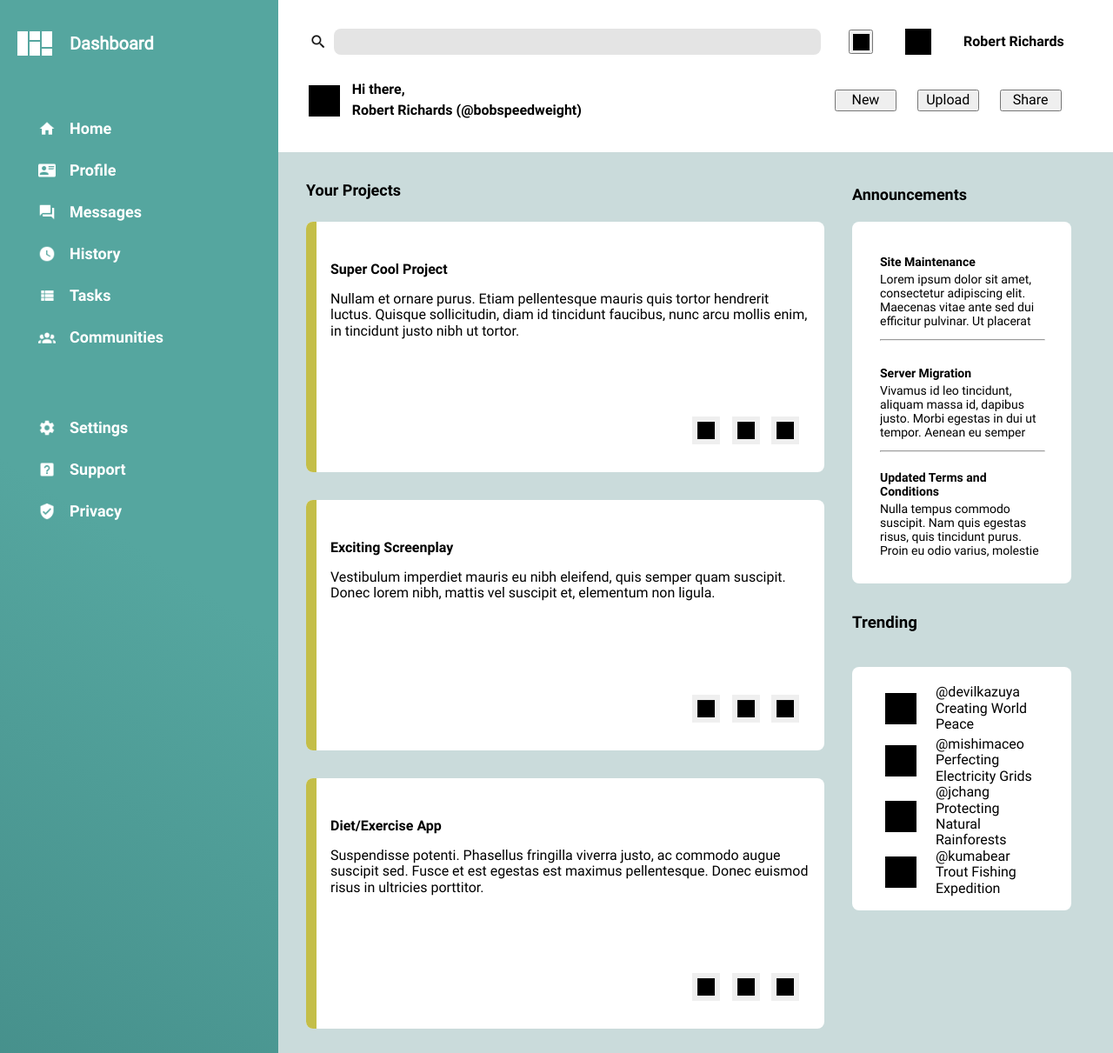
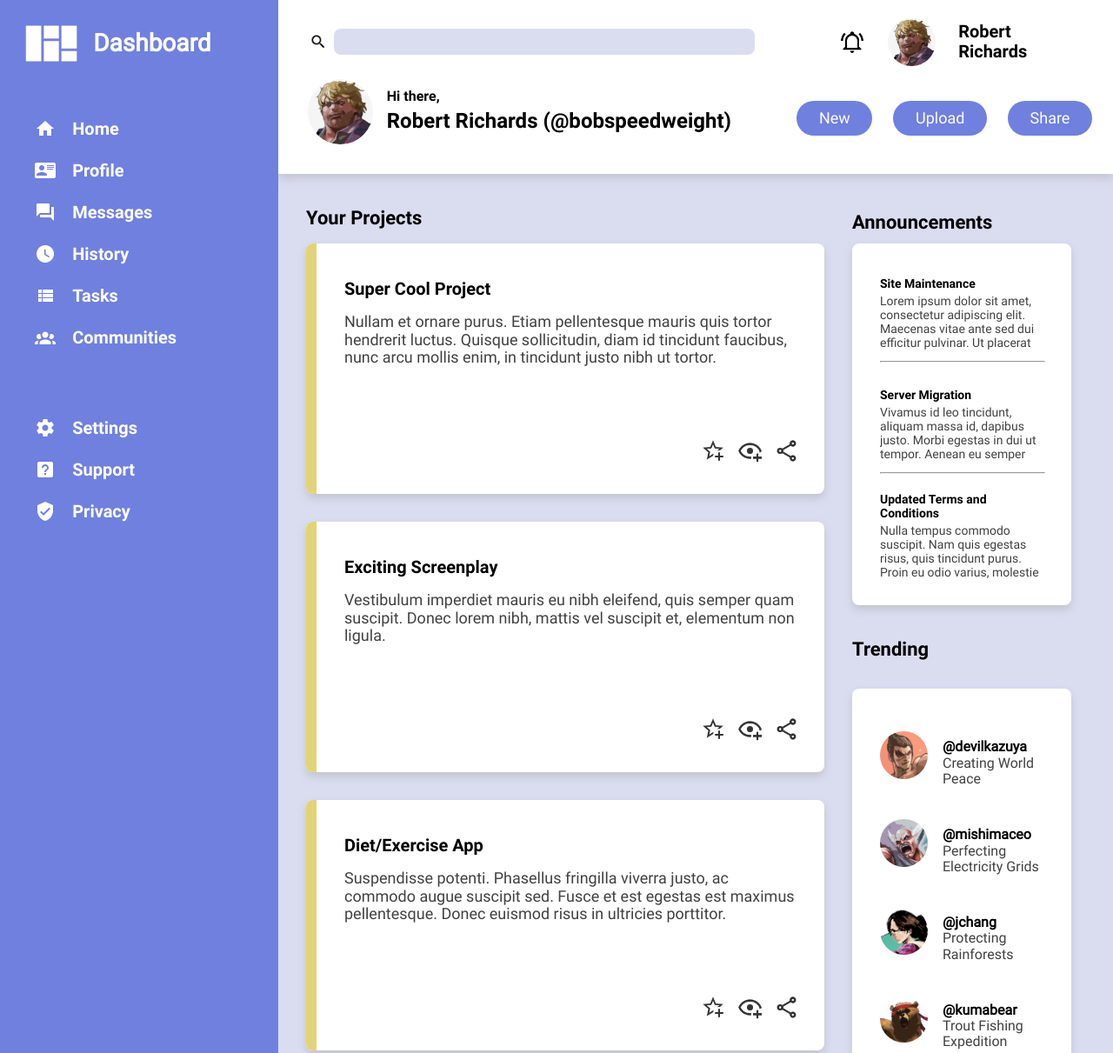
Before and after one commit to DMRobb77/admin-panel-interface-only, a plain HTML site: page index.html in a window 1280 px wide. Shown: the top 1211 px of the page at 87% size. Drawn offline with Linux system fonts and the light colour scheme.

Commit message:
Add user profile pictures, finalize formatting Import and format profile and button icons. Adjust top-left logo location. Increase font sizes across the board. Change the overall color scheme to different shades of blue. Add drop shadows to the header and article elements. Finish formatting the sizes and layout of the trending box in the lower right.

```diff
--- a/index.html
+++ b/index.html
@@ -17,12 +17,12 @@
                 <input type="text" name="search" id="search">
             </div>
             <div class="small-userinfo">
-                <button class="notification-bell"><img src="square.png" alt=""></button>
-                <img src="square.png" alt="" class="pfp">
+                <button class="notification-bell"></button>
+                <img src="icons/bob-profile.png" alt="" class="pfp">
                 <span class="username">Robert Richards</span>
             </div>
             <div class="large-userinfo">
-                <img src="square.png" alt="" class="pfp">
+                <img src="icons/bob-profile.png" alt="" class="pfp">
                 <div class="greeting-name">
                     <span>Hi there,</span>
                     <span class="username">Robert Richards (@bobspeedweight)</span>
@@ -234,7 +234,7 @@
                 <div class="trending">
                         <div class="trending-tile">
                             <div class="user-tile">
-                                <img src="square.png" alt="">
+                                <img src="icons/kazuya-profile.png" alt="">
                                 <div class="userinfo">
                                     <span class="username">@devilkazuya</span>
                                     <span class="userproject">Creating World
@@ -242,7 +242,7 @@
                                 </div>
                             </div>
                             <div class="user-tile">
-                                <img src="square.png" alt="">
+                                <img src="icons/heihachi-profile.png" alt="">
                                 <div class="userinfo">
                                     <span class="username">@mishimaceo</span>
                                     <span class="userproject">Perfecting Electricity
@@ -251,16 +251,16 @@
                                 </div>
                             </div>
                             <div class="user-tile">
-                                <img src="square.png" alt="">
+                                <img src="icons/julia-profile.png" alt="">
                                 <div class="userinfo">
                                     <span class="username">@jchang</span>
-                                    <span class="userproject">Protecting Natural
+                                    <span class="userproject">Protecting
                                         Rainforests
                                     </span>
                                 </div>
                             </div>
                             <div class="user-tile">
-                                <img src="square.png" alt="">
+                                <img src="icons/kuma-profile.png" alt="">
                                 <div class="userinfo">
                                     <span class="username">@kumabear</span>
                                     <span class="userproject">Trout Fishing
--- a/style.css
+++ b/style.css
@@ -9,8 +9,10 @@
 }
 
 :root {
-    --lightteal: #55a69f;
-    --darkteal: #317170;
+    --off-white: #FDFCFB;
+    --lightestblue: #daddf0;
+    --lightblue: #9BB7ED;
+    --darkblue: #6f80df;
 }
 
 * {
@@ -29,12 +31,13 @@ h1, h2, h3, h4 {
 .container {
     display: grid;
     height: 100vh;
-    grid-template-columns: min(20rem, 30%) 3fr;
-    grid-template-rows: 175px 1fr;
+    grid-template-columns: min(20rem, 28%) 3fr;
+    grid-template-rows: 200px 1fr;
     font-family: Roboto;
 }
 
 .sidebar {
+    z-index: 1;
     margin-left: 0.5rem;
     grid-column: 1;
     grid-row: 1 / 3;
@@ -43,11 +46,13 @@ h1, h2, h3, h4 {
     grid-template-rows: 100px 20rem 12rem;
     gap: 1.5rem;
     margin: 0;
-    background: linear-gradient(33deg, var(--darkteal), var(--lightteal) 70%);
+    background-color: var(--darkblue);
+    /*background: linear-gradient(33deg, var(--darkblue), var(--lightblue) 70%);*/
     color: white;
 }
 
 .header {
+    z-index: 1;
     grid-column: 2;
     grid-row: 1;
     display: grid;
@@ -55,6 +60,7 @@ h1, h2, h3, h4 {
     grid-template-rows: 80px 1fr;
     background-color: white;
     padding: 0.5rem 0 2rem 0;
+    box-shadow: 0px 5px 10px rgba(163, 163, 163, 0.432);
 }
 
 .article {
@@ -63,10 +69,11 @@ h1, h2, h3, h4 {
     display: grid;
     grid-template-columns: 3fr minmax(300px, 25%);
     grid-template-rows: 1fr;
-    background-color: #cadbdb;
+    background-color: var(--lightestblue);
 }
 
 /* Sidebar elements */
+
 
 .sidebar ul {
     list-style: none;
@@ -78,37 +85,40 @@ h1, h2, h3, h4 {
     display: grid;
     grid-template-columns: 4rem 1fr;
     grid-template-rows: 3rem;
-    gap: 1rem;
+    gap: 1.2rem;
 }
 
 .navlist img {
     justify-self: end;
     align-self: center;
-    width: 20px;
+    width: 24px;
 }
 
 .navlist h3 {
     justify-self: start;
     align-self: center;
-    font-size: 18px;
+    font-size: 20px;
 }
 
 .logo {
     grid-row: 1;
     display: grid;
     grid-template-columns: 5rem 1fr;
+    margin-left: 1.2rem;
 }
 
 .logo div {
     justify-self: start;
     align-self: center;
-    font-size: 20px;
+    font-size: 28px;
     font-weight: bold;
+    margin-left: 0.5rem;
 }
 
 .logo img {
     justify-self: center;
     align-self: center;
+    width: 70px;
 }
 
 .upper-nav {
@@ -140,32 +150,43 @@ h1, h2, h3, h4 {
     background-color: rgb(228, 228, 228);
     border-style: none;
     border-radius: 8px;
+    background-color: var(--lightestblue);
+    margin-right: 2rem;
 }
 
 .small-userinfo {
     display: grid;
     grid-template-columns: 1fr 2fr 3fr 2rem;
     gap: 0.5rem;
+    margin-left: 2rem;
 }
 
 .small-userinfo .pfp {
     width: 40px;
     align-self: center;
     justify-self: center;
+    object-fit: contain;
+    border-radius: 55px;
+    width: 55px;
 }
 
 .small-userinfo .username {
     align-self: center;
     justify-self: start;
     font-family: Roboto-Bold;
+    font-size: 20px;
 }
 
 .notification-bell {
+    background-image: url(icons/bell-ring-outline.png);
+    background-size: contain;
     height: 28px;
     width: 28px;
     align-self: center;
     justify-self: end;
     padding: 0;
+    border: none;
+    background-color: rgba(255, 255, 255, 0);
 }
 
 .notification-bell img {
@@ -175,13 +196,17 @@ h1, h2, h3, h4 {
 .large-userinfo {
     display: grid;
     grid-template-columns: 4.8rem 1fr;
-    gap: 0.5rem;
+    gap: 1rem;
     align-items: center;
     font-family: Roboto-Bold;
+    margin-left: 2rem;
 }
 
 .large-userinfo .pfp {
     justify-self: end;
+    object-fit: contain;
+    width: 75px;
+    border-radius: 75px;
 }
 
 .large-userinfo .greeting-name {
@@ -189,11 +214,25 @@ h1, h2, h3, h4 {
     grid-template-rows: 1.5rem 1fr;
 }
 
+.greeting-name .username {
+    font-size: 24px;
+}
+
 .header-buttons {
     display: grid;
     grid-template-columns: 1fr 1fr 1fr 0.5fr;
     gap: 1.5rem;
     align-items: center;
+    font-size: 18px;
+    margin-top: 1rem;
+}
+
+.header-buttons button {
+    color: var(--off-white);
+    border: none;
+    background-color: var(--darkblue);
+    padding: 0.6rem 1.6rem;
+    border-radius: 25px;
 }
 
 /* Article elements */
@@ -216,6 +255,7 @@ h1, h2, h3, h4 {
     grid-template-columns: 0.75rem 1fr;
     grid-template-rows: 4rem 1fr 4rem;
     border-radius: 8px;
+    box-shadow: 0px 5px 10px rgba(163, 163, 163, 0.432);
 }
 
 .project-header {
@@ -223,13 +263,16 @@ h1, h2, h3, h4 {
     grid-row: 1;
     font-family: Roboto-Bold;
     align-self: flex-end;
-    padding: 0 1rem 0 1rem;
+    padding: 0 2rem;
+    font-size: 20px;
 }
 
 .project-body {
-    padding: 1rem;
+    padding: 1rem 2rem;
     overflow: hidden;
     text-overflow: ellipsis;
+    font-size: 18px;
+    color: rgb(65, 65, 65);
 }
 
 .project-buttons {
@@ -238,18 +281,31 @@ h1, h2, h3, h4 {
 }
 
 .project-buttons button {
-    width: 2rem;
-    height: 2rem;
-    background-image: url('square.png');
-    background-size: 80%;
+    width: 1.8em;
+    height: 1.8rem;
     background-position: center;
     background-repeat: no-repeat;
+    background-size: contain;
+    background-color: rgba(255, 255, 255, 0);
+    filter: opacity(0.80);
     border-style: none;
     margin: 0 0.3rem 0 0.3rem;
 }
 
+.favorite {
+    background-image: url(icons/star-plus-outline.png);
+}
+
+.watching {
+    background-image: url(icons/eye-plus-outline.png);
+}
+
+.share {
+    background-image: url(icons/share-variant-outline.png);
+}
+
 .color-line {
-    background-color: #C4BE48;
+    background-color: #e2d474;
     grid-column: 1;
     grid-row: 1 / 4;
     border-radius: 8px 0 0 8px;
@@ -274,13 +330,13 @@ h1, h2, h3, h4 {
 .article-header{
     margin-left: 2rem;
     padding-top: 1rem;
-    font-size: 18px;
+    font-size: 22px;
 }
 
 .announce-section-header {
     grid-row: 1;
     padding-top: 1.3rem;
-    font-size: 18px;
+    font-size: 22px;
 }
 
 .announcements {
@@ -292,6 +348,7 @@ h1, h2, h3, h4 {
     border-radius: 8px;
     padding: 1rem 2rem;
     align-items: center;
+    box-shadow: 0px 5px 10px rgba(163, 163, 163, 0.432);
 }
 
 .announcements hr {
@@ -307,19 +364,20 @@ h1, h2, h3, h4 {
 .announce-tile {
     width: 100%;
     border-radius: 8px;
-
 }
 
 .announce-tile div {
     font-size: 14px;
+    color: rgb(65, 65, 65);
     height: 4rem;
     line-clamp: 4;
     overflow: hidden;
     text-overflow: ellipsis;
 }
 
-.trend-header {
+.trending-header {
     grid-row: 3;
+    font-size: 22px;
 }
 
 
@@ -328,16 +386,40 @@ h1, h2, h3, h4 {
     background-color: white;
     border-radius: 8px;
     margin: 1rem 2rem 1rem 0;
+    box-shadow: 0px 5px 10px rgba(163, 163, 163, 0.432);
 }
 
 .trending-tile {
     display: grid;
     grid-template-rows: 4rem;
-    padding: 1rem 2rem;
+    padding: 2.5rem 2rem;
+    grid-template-rows: 1fr;
+    gap: 1.7rem;
 }
 
 .user-tile {
     display: grid;
     grid-template-columns: 4rem 1fr;
     align-items: center;
+    gap: 0.5rem;
 }
+
+.user-tile img {
+    object-fit: contain;
+    width: 55px;
+    border-radius: 55px;
+}
+
+.userinfo {
+    display: grid;
+    grid-template-rows: 1fr 1fr;
+}
+
+.userinfo .username {
+    font-weight: bold;
+    align-self: flex-end;
+}
+
+.userinfo .userproject {
+    color: rgb(65, 65, 65);
+}
```
Also changed, not shown: icons/bob-profile.png (added), icons/heihachi-profile.png (added), icons/julia-profile.png (added), icons/kazuya-profile.png (added), icons/kuma-profile.png (added).
